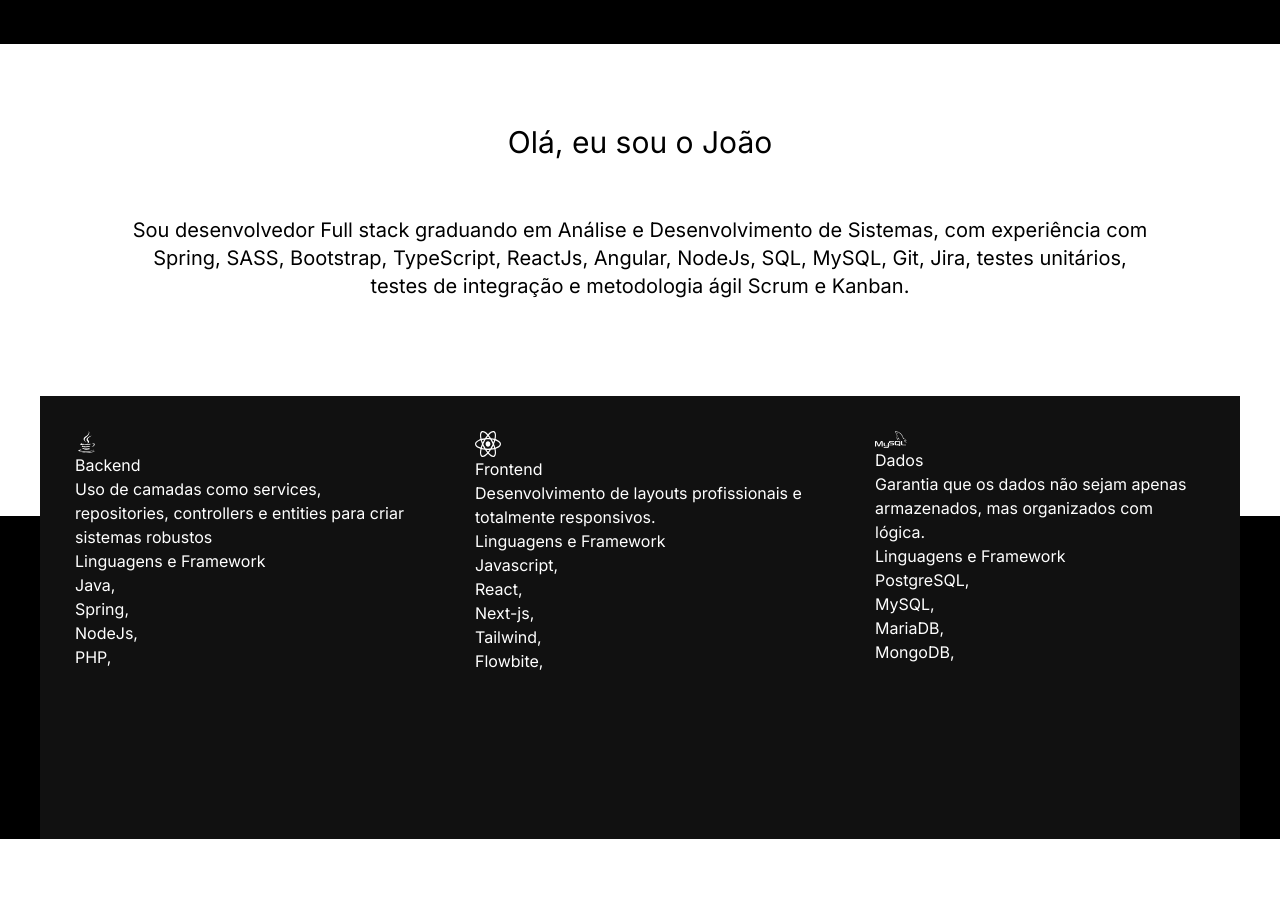
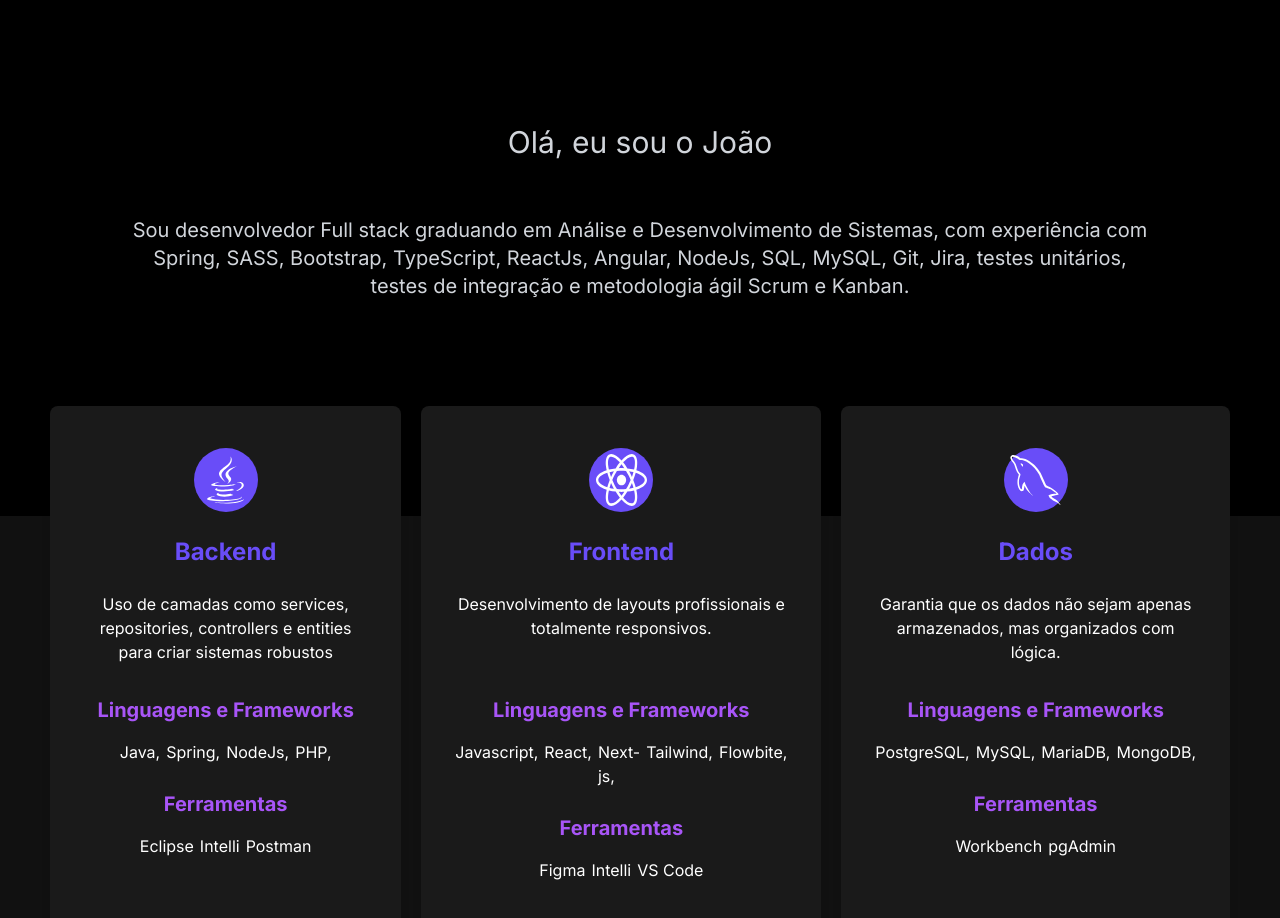
Before and after one commit to JoaoSBarbosa/barbosa-codev2, a Next.js app: page / in a window 1280 px wide. Shown: the part 680-1598 px from the top of the page. Before the commit the page ends 1519 px from the top, so only its background shows below. Built offline with nearby package versions, Linux system fonts and the light colour scheme.

Commit message:
Inico da seção skill com novos estilos

```diff
--- a/src/app/components/CardSkill/CardSkill.module.css
+++ b/src/app/components/CardSkill/CardSkill.module.css
@@ -1,6 +1,31 @@
+
+
 .CardContainer {
-    padding: 35px;
-    background: #111;
+    padding: 34px;
+    margin: 10px;
+    background-color: #1a1a1a;
+    color: white;
+    box-shadow: 0 4px 8px rgba(0, 0, 0, 0.1);
+    transition: transform 0.3s ease-in-out;
+    border-radius: 8px;
     flex: 1;
-    height: 443px;
+    display: flex;
+    flex-direction: column;
+    /*justify-content: space-between;*/
 }
+
+.CardContainer:hover {
+    transform: scale(1.05);
+}
+
+.CardImage {
+    height: 35px;
+    margin-bottom: 10px;
+}
+
+.CardLanguages, .CardTools {
+    margin-top: 10px;
+}
+.cardDescription{
+    /*height: 85px;*/
+}
--- a/src/app/components/CardSkill/CardSkill.tsx
+++ b/src/app/components/CardSkill/CardSkill.tsx
@@ -1,32 +1,111 @@
-import styles from "./CardSkill.module.css"
+// import styles from "./CardSkill.module.css"
+// import {LanguagesType} from "@/app/types/Skill/LanguagesType";
+// import {ToolsType} from "@/app/types/Skill/ToolsType";
+// interface CardSkillProps {
+//     pathImage: string;
+//     titleSkill: string;
+//     description: string;
+//     languages: LanguagesType[];
+//     tools: ToolsType[]
+// }
+// export const CardSkill: React.FC<CardSkillProps>= ({pathImage,titleSkill,tools,languages,description}) =>{
+//     return(
+//         <div className={`${styles.CardContainer} bg-gray-950`}>
+//
+//             <div>
+//                 <img src={`${pathImage}`} alt=""/>
+//             </div>
+//             <div>
+//                 <h2>{titleSkill}</h2>
+//             </div>
+//             <div>
+//                 <p>{description}</p>
+//             </div>
+//             <div>
+//                 <h3>Linguagens e Framework</h3>
+//                 {languages.map((language)=>(
+//                     <p>{language.title}, </p>
+//                 ))}
+//             </div>
+//         </div>
+//     )
+// }
+
+import styles from "./CardSkill.module.css";
 import {LanguagesType} from "@/app/types/Skill/LanguagesType";
 import {ToolsType} from "@/app/types/Skill/ToolsType";
+
+export enum IconHeightEnum {
+    H0 = "h-0 w-0",
+    HPX = "h-px",
+    H05 = "h-0.5",
+    H1 = "h-1",  /* 4px */
+    H2 = "h-2",  /* 8px */
+    H3 = "h-3",  /* 12px */
+    H4 = "h-4 w-4",  /* 6px */
+    H8 = "h-8",  /* 32px */
+    H9 = "h-9",  /* 36px */
+    H10 = "h-10",  /* 40px */
+    H11 = "h-11",  /* 44px */
+}
+
 interface CardSkillProps {
     pathImage: string;
     titleSkill: string;
     description: string;
     languages: LanguagesType[];
-    tools: ToolsType[]
+    tools: ToolsType[];
+    className?: string;
+    iconHeight?: IconHeightEnum// Adiciona uma prop para classes adicionais
 }
-export const CardSkill: React.FC<CardSkillProps>= ({pathImage,titleSkill,tools,languages,description}) =>{
-    return(
-        <div className={`${styles.CardContainer} bg-gray-950`}>
 
-            <div>
-                <img src={`${pathImage}`} alt=""/>
+export const CardSkill: React.FC<CardSkillProps> = ({
+                                                        pathImage,
+                                                        iconHeight,
+                                                        titleSkill,
+                                                        tools,
+                                                        languages,
+                                                        description,
+                                                        className
+                                                    }) => {
+    return (
+        <div className={`${styles.CardContainer}`}>
+            <div className={`flex p-2 items-center justify-center `}>
+                <picture className={`${iconHeight ? iconHeight : "h-16 w-16"} flex items-center justify-center rounded-full bg-purple-custom`}>
+                    <img src={`${pathImage}`} alt={titleSkill}
+                         className={``} style={{
+                             height: "80%",
+                        width: "80%",
+                        objectFit: "contain"
+                    }}/>
+                </picture>
+
             </div>
-            <div>
-                <h2>{titleSkill}</h2>
+
+
+            <div className={""}>
+                <h2 className={`${styles.CardTitle} text-purple-custom text-2xl font-bold text-center my-4`}>{titleSkill}</h2>
             </div>
-            <div>
+            <div className={`${styles.cardDescription} h-24 mb-4 py-2 text-center`}>
                 <p>{description}</p>
             </div>
-            <div>
-                <h3>Linguagens e Framework</h3>
-                {languages.map((language)=>(
-                    <p>{language.title}, </p>
-                ))}
+            <div className={`${styles.CardLanguagesContainer}`}>
+                <h3 className={"text-purple-500 font-bold text-xl text-center"}>Linguagens e Frameworks</h3>
+                <div className={"flex justify-center gap-1.5 my-4"}>
+                    {languages.map((language) => (
+                        <p key={language.id}>{language.title}, </p>
+                    ))}
+                </div>
+            </div>
+            <div className={styles.CardTools}>
+                <h3 className={"text-purple-500 font-bold text-xl text-center"}>Ferramentas</h3>
+                <div className={"flex justify-center gap-1.5 my-4"}>
+                    {tools.map((tool) => (
+                        <p key={tool.id}>{tool.title}</p>
+                    ))}
+                </div>
             </div>
         </div>
-    )
-}
+
+    );
+};
--- a/src/app/components/RootSecttion/RootSection.tsx
+++ b/src/app/components/RootSecttion/RootSection.tsx
@@ -1,7 +1,7 @@
 import {ReactNode} from "react";
 import styles from "./RootSectionProps.module.css"
 interface RootSectionProps {
-    isDarkBackgroundColor: boolean;
+    isDarkBackgroundColor?: boolean;
     isBottomBoxShadow?: boolean;
     children: ReactNode;
 }
@@ -9,7 +9,7 @@ interface RootSectionProps {
 export const RootSection = ({isDarkBackgroundColor,isBottomBoxShadow, children}: RootSectionProps) => {
 
     return (
-        <section className={`${isBottomBoxShadow && styles.bgContainer} ${isDarkBackgroundColor ? "bg-black text-white" : "bg-white text-black"}`}>
+        <section className={`${isBottomBoxShadow && styles.bgContainer} ${isDarkBackgroundColor ? "bg-deep-gray text-white" : ""}`}>
             {children}
         </section>
     )
--- a/src/app/components/RootSecttion/RootSectionProps.module.css
+++ b/src/app/components/RootSecttion/RootSectionProps.module.css
@@ -1,3 +1,3 @@
 .bgContainer{
-    box-shadow: inset 0 120px #ffffff;
+    box-shadow: inset 0 120px #000;
 }
--- a/src/app/components/Sections/about/About.tsx
+++ b/src/app/components/Sections/about/About.tsx
@@ -3,12 +3,12 @@ import {RootSection} from "@/app/components/RootSecttion/RootSection";
 
 export const About = () => {
     return (
-        <RootSection isDarkBackgroundColor={false} >
-
+        <RootSection>
             <Layout>
-                <div className={"flex flex-col items-center justify-center my-20"}>
+                <div className={"flex text-gray-300 flex-col items-center justify-center my-20"}>
                     <h1 className={"text-3xl mb-10"}>Olá, eu sou o João</h1>
-                    <p className={"my-4 max-w-screen-lg text-center text-xl"}>Sou desenvolvedor Full stack graduando em Análise e Desenvolvimento de Sistemas, com experiência
+                    <p className={"my-4 max-w-screen-lg text-center text-xl"}>Sou desenvolvedor Full stack graduando em
+                        Análise e Desenvolvimento de Sistemas, com experiência
                         com
                         Spring, SASS, Bootstrap, TypeScript, ReactJs, Angular, NodeJs, SQL, MySQL, Git, Jira, testes
                         unitários, testes de integração e metodologia ágil Scrum e Kanban.</p>
--- a/src/app/components/Sections/header/Header.tsx
+++ b/src/app/components/Sections/header/Header.tsx
@@ -5,7 +5,7 @@ import {RootSection} from "@/app/components/RootSecttion/RootSection";
 
 export default function Header() {
     return (
-        <RootSection isDarkBackgroundColor={true}>
+        <RootSection>
             <Layout>
                 <Menu/>
                 <Banner/>
--- a/src/app/components/Sections/skill/Skill.tsx
+++ b/src/app/components/Sections/skill/Skill.tsx
@@ -5,7 +5,7 @@ import {RootSection} from "@/app/components/RootSecttion/RootSection";
 import {Layout} from "@/app/components/Layout/Layout";
 import {SkillCardData} from "@/app/data/Skill/SkillCardData";
 
-
+import styles from "../../CardSkill/CardSkill.module.css";
 export const Skill = () => {
     const languages: LanguagesType[] = [
         {id: 1, title: "Java"},
@@ -22,8 +22,10 @@ export const Skill = () => {
 
         <RootSection isDarkBackgroundColor={true} isBottomBoxShadow={true}>
             <Layout>
-               <div className={"flex justify-center"}>
-                   {SkillCardData.map((skill)=>(
+                <div className="flex flex-row">
+                    {SkillCardData.map((skill, index) => {
+
+                        return (
                             <CardSkill
                                 key={skill.id}
                                 pathImage={skill.pathImage}
@@ -32,7 +34,8 @@ export const Skill = () => {
                                 languages={skill.languages}
                                 tools={skill.tools}
                             />
-                   ))}
+                        );
+                    })}
                 </div>
             </Layout>
         </RootSection>
--- a/src/app/components/header/menu/index.tsx
+++ b/src/app/components/header/menu/index.tsx
@@ -12,7 +12,7 @@ export const Menu = () => {
             <nav>
                 <ul className={"flex items-center justify-center gap-6"}>
                     {MenuLinksList.map((link) => (
-                        <li key={link.id} className={"uppercase text-lg py-2 px-4"}>
+                        <li key={link.id} className={"uppercase text-lg py-2 px-4 text-gray-300"}>
                             <Link href={link.href}>
                                 {link.value}
                             </Link>
--- a/src/app/data/Skill/SkillCardData.ts
+++ b/src/app/data/Skill/SkillCardData.ts
@@ -38,7 +38,7 @@ export const SkillCardData: SkillCardDataType[] = [
     },
     {
         id: 3,
-        pathImage: "./assets/img/mysql.svg",
+        pathImage: "./assets/img/mysql-plain.svg",
         skillTitle: "Dados",
         skillDescription: "Garantia que os dados não sejam apenas armazenados, mas organizados com lógica.",
         languages: [
--- a/src/app/globals.css
+++ b/src/app/globals.css
@@ -6,32 +6,8 @@
     box-sizing: border-box;
     margin: 0;
     padding: 0;
+
 }
-
-/*  --background-start-rgb: 214, 219, 220;*/
-/*  --background-end-rgb: 255, 255, 255;*/
-/*}*/
-
-/*@media (prefers-color-scheme: dark) {*/
-/*  :root {*/
-/*    --foreground-rgb: 255, 255, 255;*/
-/*    --background-start-rgb: 0, 0, 0;*/
-/*    --background-end-rgb: 0, 0, 0;*/
-/*  }*/
-/*}*/
-
-/*body {*/
-/*  color: rgb(var(--foreground-rgb));*/
-/*  background: linear-gradient(*/
-/*      to bottom,*/
-/*      transparent,*/
-/*      rgb(var(--background-end-rgb))*/
-/*    )*/
-/*    rgb(var(--background-start-rgb));*/
-/*}*/
-
-/*@layer utilities {*/
-/*    .text-balance {*/
-/*        text-wrap: balance;*/
-/*    }*/
-/*}*/
+body{
+    background: #000;
+}
--- a/tailwind.config.ts
+++ b/tailwind.config.ts
@@ -13,6 +13,12 @@ const config: Config = {
         "gradient-conic":
           "conic-gradient(from 180deg at 50% 50%, var(--tw-gradient-stops))",
       },
+      backgroundColor:{
+        "deep-gray": "#111"
+      },
+      colors:{
+        "purple-custom": "#694DF8"
+      }
     },
   },
   plugins: [],
```
Also changed, not shown: src/app/components/header/banner/index.tsx (+2 -6 lines), public/assets/img/mysql-plain.svg (added), public/assets/img/mysql.svg. Lines whose indentation alone changed are shown as unchanged.
